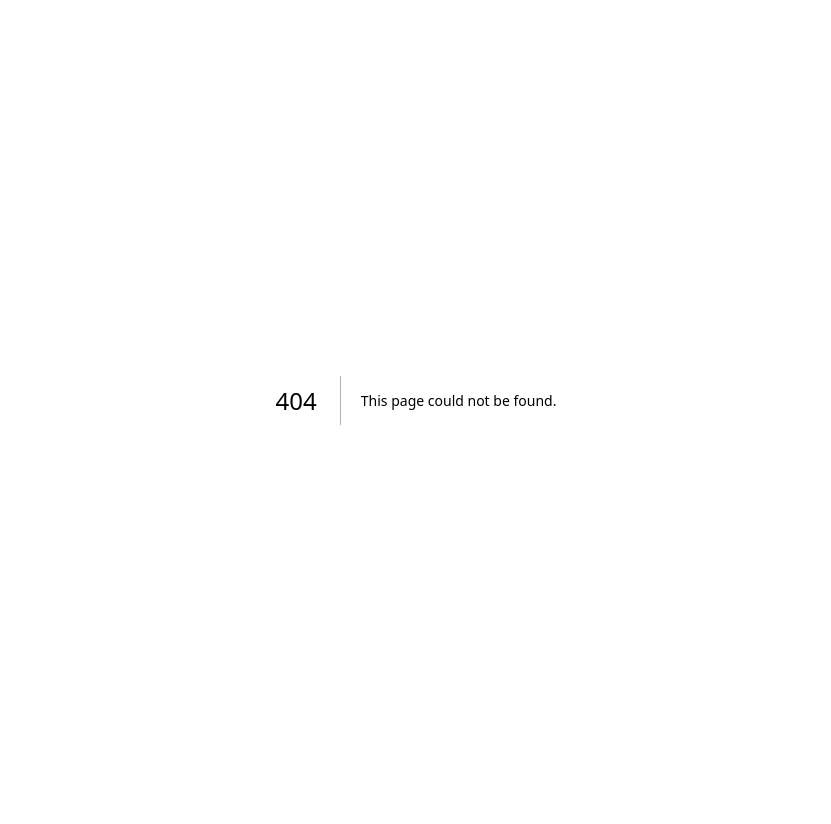
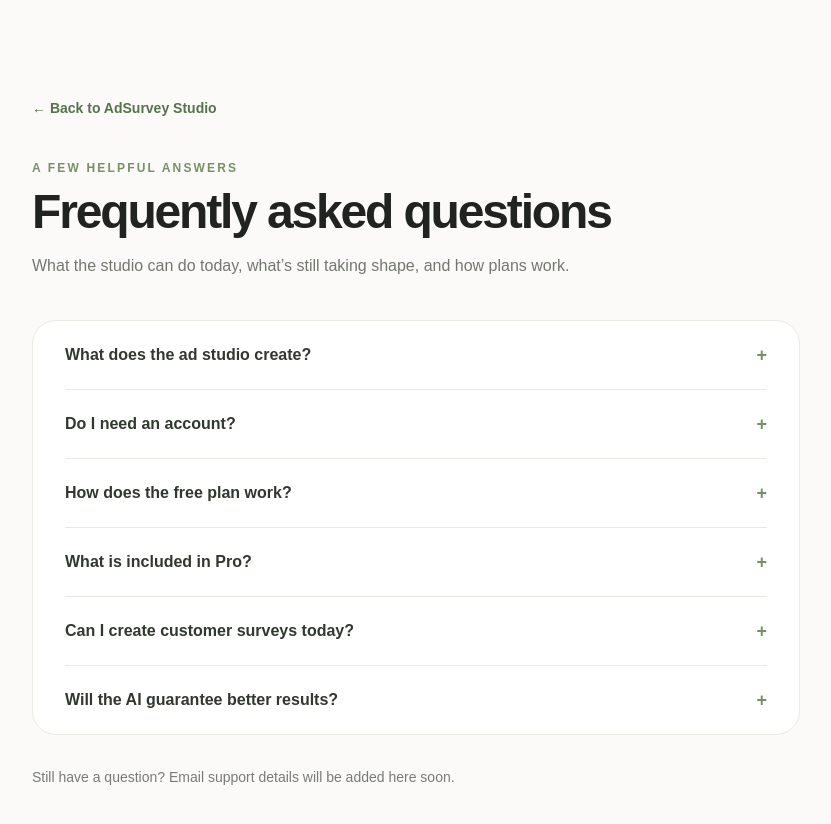
Before and after one commit to gragra198969-rgb/ai-ad-generator, a Next.js app: page /faq in a window 1280 px wide. Before the commit this address had no page. Shown: the top 824 px of the page, without its empty margins (224-1055 px from the left). Before the commit the page ends 800 px from the top, so only its background shows below. Built offline with nearby package versions, Linux system fonts and the light colour scheme.

Commit message:
Add AdSurvey Studio FAQ

```diff
--- /dev/null
+++ b/app/faq/page.tsx
@@ -0,0 +1,52 @@
+import Link from "next/link";
+
+export default function FAQPage() {
+  const questions = [
+    {
+      question: "What does the ad studio create?",
+      answer: "It creates multiple advertising copy ideas from your product, audience, channel, and tone. Review and edit every idea before you publish it.",
+    },
+    {
+      question: "Do I need an account?",
+      answer: "Yes. Sign in to generate ads, keep a record of your saved campaigns, and see your remaining monthly generations.",
+    },
+    {
+      question: "How does the free plan work?",
+      answer: "The free plan includes up to 50 generations. Each generation can return 5, 10, or 20 copy ideas. Your available balance appears in the ad studio after you sign in.",
+    },
+    {
+      question: "What is included in Pro?",
+      answer: "Pro is listed at $19.99 per month and includes 1,000 generations each billing month. Your limit resets after Stripe confirms each monthly payment; when the subscription ends, the account returns to the free limit. Review the subscription details in Stripe checkout before subscribing.",
+    },
+    {
+      question: "Can I create customer surveys today?",
+      answer: "Not yet. Survey creation and response collection are in development. The survey section on the home page is a concept preview, not a live survey tool.",
+    },
+    {
+      question: "Will the AI guarantee better results?",
+      answer: "No. AI suggestions are a starting point, not a promise of sales or campaign performance. Check every claim and adapt the copy to your product and advertising rules.",
+    },
+  ];
+
+  return (
+    <main className="min-h-screen bg-[#fbfaf8] px-5 py-16 text-[#20231f] sm:py-24">
+      <div className="mx-auto max-w-3xl">
+        <Link className="text-sm font-semibold text-[#55734c] hover:underline" href="/">← Back to AdSurvey Studio</Link>
+        <p className="mt-10 text-xs font-semibold uppercase tracking-[.18em] text-[#779067]">A few helpful answers</p>
+        <h1 className="mt-3 text-4xl font-semibold tracking-[-.045em] sm:text-5xl">Frequently asked questions</h1>
+        <p className="mt-4 text-base leading-7 text-[#73776e]">What the studio can do today, what’s still taking shape, and how plans work.</p>
+        <div className="mt-10 divide-y divide-[#e8eae3] rounded-3xl border border-[#e8eae3] bg-white px-6 sm:px-8">
+          {questions.map(({ question, answer }) => (
+            <details key={question} className="group py-5">
+              <summary className="flex cursor-pointer list-none items-center justify-between gap-4 text-base font-semibold text-[#30392d] marker:hidden">
+                {question}<span className="text-lg text-[#779067] transition group-open:rotate-45">+</span>
+              </summary>
+              <p className="mt-3 max-w-2xl text-sm leading-6 text-[#747a70]">{answer}</p>
+            </details>
+          ))}
+        </div>
+        <p className="mt-8 text-sm text-[#777c72]">Still have a question? Email support details will be added here soon.</p>
+      </div>
+    </main>
+  );
+}
```
